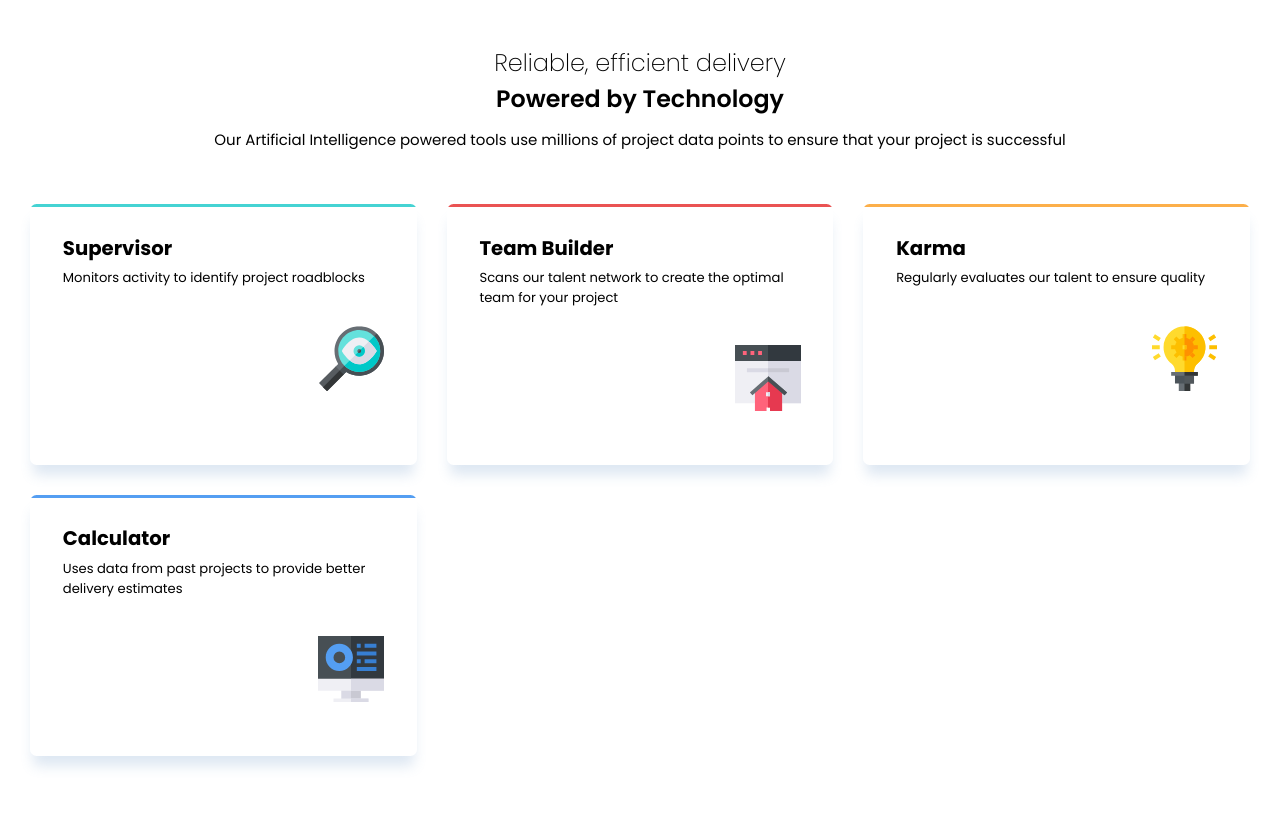
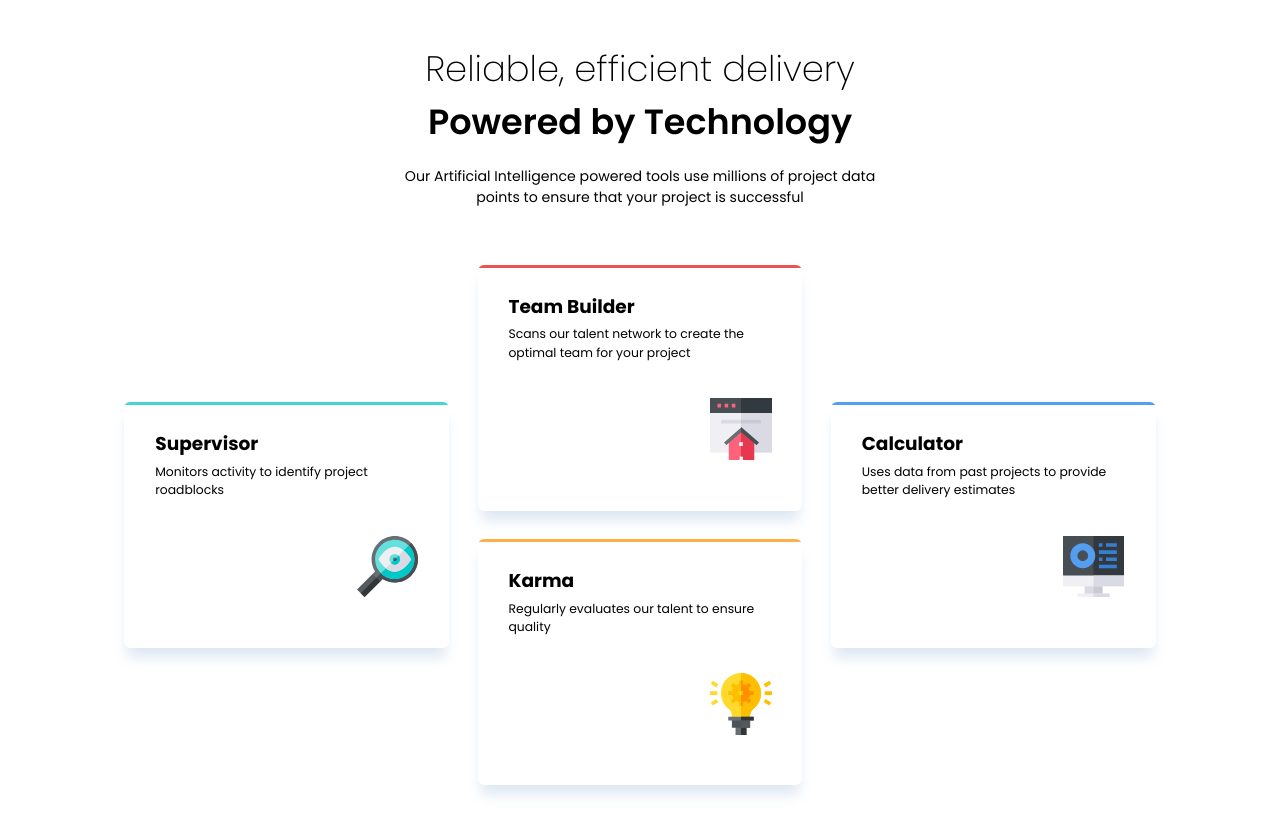
Before and after one commit to michele-cini/four-card-feature-section, a plain HTML site: page index.html in a window 1280 px wide. Drawn offline with Linux system fonts and the light colour scheme.

Commit message:
worked on site responsiveness and desktop version

```diff
--- a/index.html
+++ b/index.html
@@ -18,16 +18,19 @@
   </head>
   <body>
     <main>
+      <article>
+        <section class="preamble">
           <h1 class="center">
             Reliable, efficient delivery <br />
             <span class="bold">Powered by Technology</span>
           </h1>
           <p class="center">
-        Our Artificial Intelligence powered tools use millions of project data
-        points to ensure that your project is successful
+            Our Artificial Intelligence powered tools use millions of project
+            data points to ensure that your project is successful
           </p>
+        </section>
 
-      <section>
+        <section class="cards">
           <div class="green">
             <div class="text-wrapper">
               <h2>Supervisor</h2>
@@ -59,12 +62,14 @@
             <div class="text-wrapper">
               <h2>Calculator</h2>
               <p>
-              Uses data from past projects to provide better delivery estimates
+                Uses data from past projects to provide better delivery
+                estimates
               </p>
             </div>
             <div class="icon-wrapper"></div>
           </div>
         </section>
+      </article>
     </main>
   </body>
 </html>
--- a/style.css
+++ b/style.css
@@ -14,24 +14,28 @@ body {
     font-family: "Poppins", sans-serif;
     font-size: 0.9375rem;
     background-color: var(--white);
+    display: flex;
+    justify-content: center;
+    align-items: center;
 }
 
-main {
+article {
     display: flex;
     flex-direction: column;
     align-items: center;
     justify-content: center;
     min-height: 100vh;
     padding: 3em 2em;
+    width: 100%;
 }
 
-section {
+.cards {
     display: grid;
     gap: 2em;
     margin-top: 3.5em;
 }
 
-section > div {
+.cards > div {
     border-radius: 0.5em;
     box-shadow: 0 1em 1em -0.25em hsl(from color-mix(in hsl, var(--blue) 50%, var(--grey-400)) h s l / 0.2);
     font-size: 0.875em;
@@ -121,9 +125,55 @@ h1 {
     font-size: 99%;
 }
 
-@media screen and (min-width: 25em) {
-    section {
+@media screen and (min-width: 60em) {
+
+    main {
+        container-type: inline-size;
+        width: clamp(40rem, 85vw, 100vw);
+    }
+
+    article {
+        font-size: clamp(0.8rem, 1.3cqi, 1.3cqi)
+    }
+
+    h1 {
+        font-size: 3.25cqi;
+    }
+
+    .preamble {
+        width: 50%;
+    }
+
+    .cards {
         grid-template-columns: repeat(3, 1fr);
         grid-template-rows: repeat(4, 1fr);
+        grid-template-areas:
+        ". red ."
+        "green red blue"
+        "green orange blue"
+        ". orange .";
+        width: 100%;
+        margin-top: 4em;
     }
+
+    .green {
+        grid-column: 1;
+        grid-area: green;
+    }
+
+    .red {
+        grid-column: 2;
+        grid-area: red;
+    }
+
+    .orange {
+        grid-column: 2;
+        grid-area: orange;
+    }
+
+    .blue {
+        grid-column: 3;
+        grid-area: blue;
+    }
+
 }
```
Lines whose indentation alone changed are shown as unchanged.
